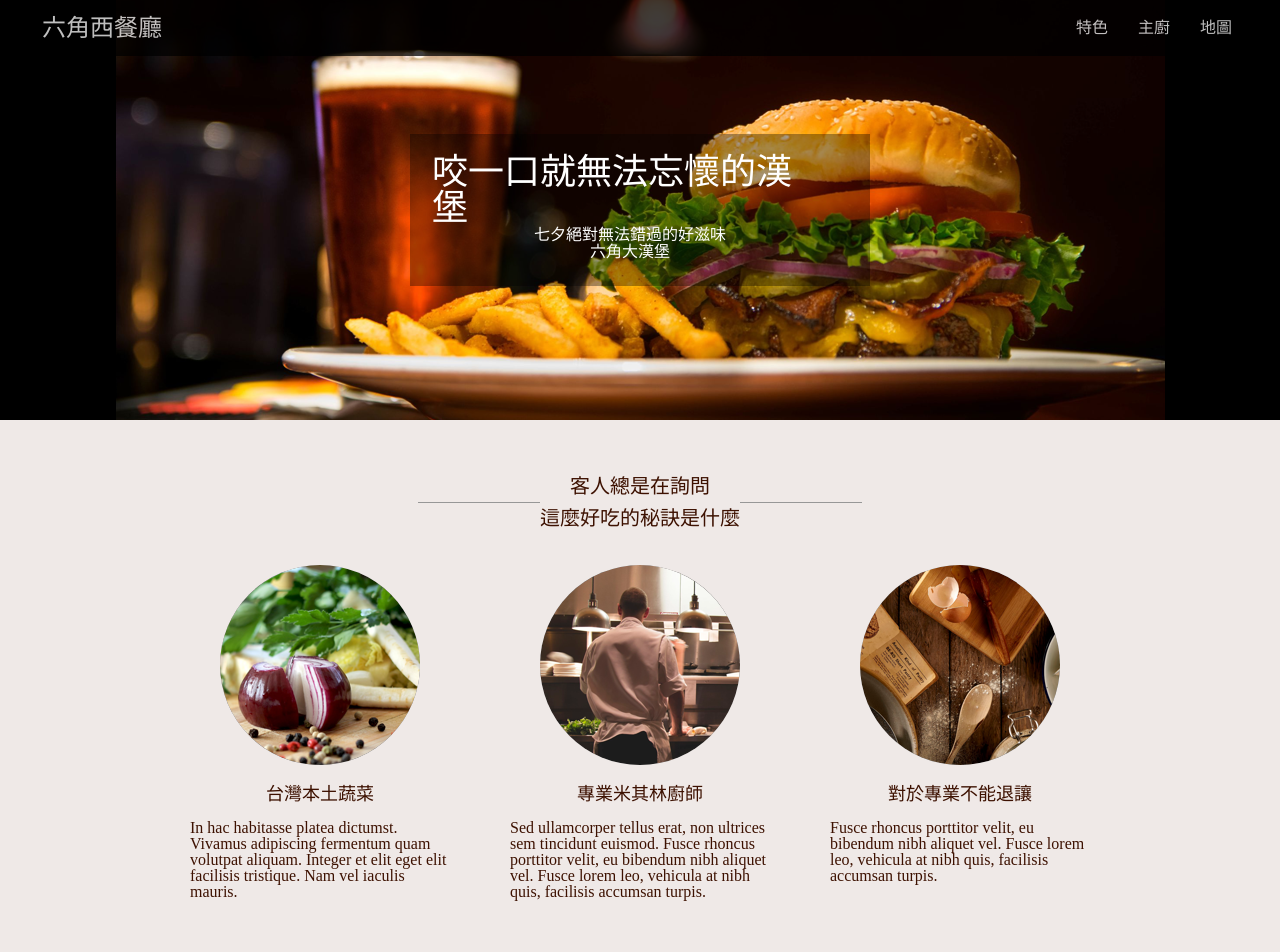
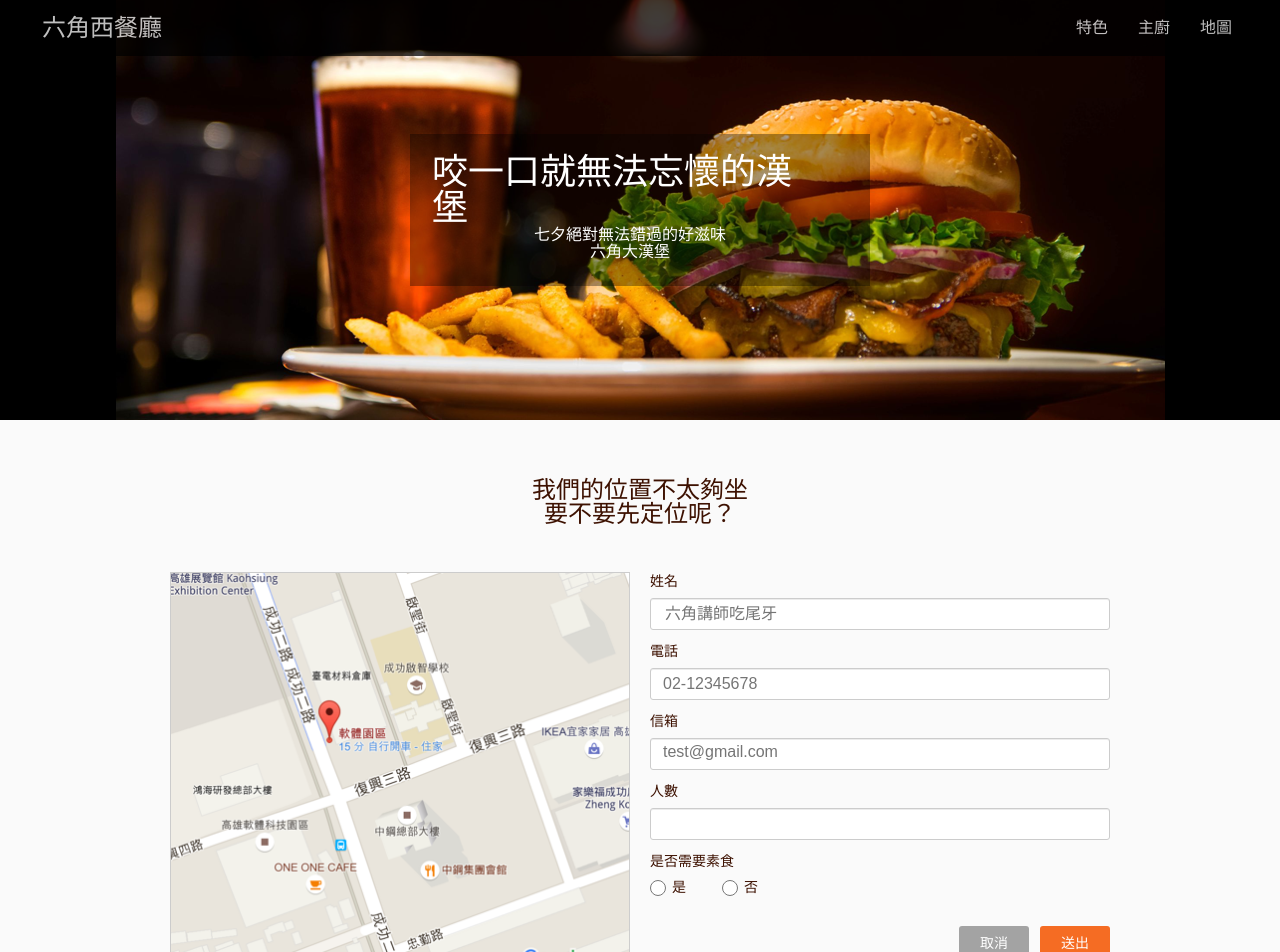
Before and after one commit to Victor81528/roku-restaurant-flex, a Vue app: page / in a window 1280 px wide. Shown: the top 952 px of the page. Built offline with nearby package versions, Linux system fonts and the light colour scheme; a web font is replaced by a local one.

Commit message:
booking done
booking區塊的RWD已完成
nav字體透視的問題仍然存在

```diff
--- a/src/App.vue
+++ b/src/App.vue
@@ -86,7 +86,6 @@
       </div>
     </div>
     <div id="booking">
-      <div class="booking-inside">
       <div class="booking-title">
         <h1>我們的位置不太夠坐<br>要不要先定位呢？</h1>
       </div>
@@ -112,7 +111,7 @@
             </div>
             <div class="items item-5">
               <label for="vegetarian">是否需要素食</label>
-                <div class="vegetarian">
+              <div class="yesorno">
                 <div class="yes">
                   <input type="radio" name="vegetarian" value="是"><p>是</p>
                 </div>
@@ -127,7 +126,6 @@
             <input id="send" type="submit" value="送出">
           </div>
         </form>
-        </div>
       </div>
     </div>
     <div id="footer">
--- a/src/scss/_index.scss
+++ b/src/scss/_index.scss
@@ -11,9 +11,12 @@
   margin-bottom: 12px;
 }
 @mixin booking-label {
+  display: flex;
+  height: 20px;
+  align-items: center;
   margin-bottom: 6px;
-  padding: 3px 0;
   font-size: 14px;
+  color: #3D1101;
 }
 @mixin booking-input {
   width: 100%;
@@ -21,14 +24,18 @@
   height: 32px;
   background: #FFFFFF;
   box-sizing: border-box;
+  box-shadow: inset 0px 1px 0px 0px #ECECEC;
+  font-size: 16px;
+  color: #4A4A4A;
   border: {
     width: 1px;
     style: solid;
     color: #CCCCCC;
     radius: 3px;
   }
-  box-shadow: inset 0px 1px 0px 0px #ECECEC;
-  font-size: 16px;
+  @media screen and (max-width: 576px){
+    max-width: none;
+  }
 }
 body{
   background-color: #EFE9E7;
@@ -64,7 +71,7 @@ body{
         h1{
           font-size: 24px;
           color: #FFFFFF;
-          opacity: none;
+          opacity: 1;
         }
       }
       .nav-list{
@@ -75,11 +82,11 @@ body{
         font-size: 16px;
         li{
           a{
-            color: #FFFFFF;
             margin-left: 30px;
             text-align: center;
             text-decoration: none;
             border-bottom: #3d1101;
+            color: #FFFFFF;
             @media screen and (max-width: 576px){
               display: none;
             }
@@ -182,6 +189,7 @@ body{
     }
     #secret{
       display: flex;
+      display: none;
       width: 100%;
       height: 576px;
       flex-flow: nowrap column;
@@ -242,6 +250,7 @@ body{
           flex-flow: nowrap column;
           justify-content: flex-start;
           align-items: center;
+          box-sizing: border-box;
           margin-right: 60px;
           &:first-child{
             @media screen and (max-width: 576px){
@@ -261,7 +270,6 @@ body{
           }
           @media screen and (max-width: 576px){
             width: 260px;
-            box-sizing: border-box;
           }
           img{
             width: 200px;
@@ -284,6 +292,7 @@ body{
     }
     #chef{
       display: flex;
+      display: none;
       width: 100%;
       height: 460px;
       flex-flow: nowrap row;
@@ -346,7 +355,7 @@ body{
     }
     #feedback{
       display: flex;
-      // display: none;
+      display: none;
       width: 100%;
       min-height: 365px;
       flex-flow: nowrap column;
@@ -356,6 +365,9 @@ body{
       padding: {
         top: 50px;
         bottom: 50px;
+      }
+      @media screen and (max-width: 576px){
+        padding-bottom: 57px;
       }
       .feedback-title{
         height: 32px;
@@ -385,13 +397,26 @@ body{
             right: 10px;
           }
         }
+        @media screen and (max-width: 576px){
+          flex-flow: nowrap column;
+          align-items: center;
+        }
         .feedback-items{
+          // 不能設置height，高度才能被拉大
           display: flex;
           width: 33%;
           max-width: 300px;
           flex-flow: nowrap row;
           align-items: flex-start;
+          box-sizing: border-box;
           margin-right: 20px;
+          @media screen and (max-width: 576px){
+            width: 100%;
+            margin: {
+              right: 0;
+              bottom: 30px;
+            }
+          }
           &:nth-child(3){
             margin: 0;
           }
@@ -433,6 +458,7 @@ body{
               opacity: 75%;
               line-height: 24px;
               font-size: 16px;
+              opacity: 75%;
             }
           }
         }
@@ -441,24 +467,37 @@ body{
     #booking{
       display: flex;
       // display: none;
-      width: 100vw;
+      width: 100%;
       height: 588px;
+      flex-flow: nowrap column;
+      justify-content: flex-start;
+      box-sizing: border-box;
       background-color: #FAFAFA;
+      padding: {
+        top: 50px;
+        bottom: 50px;
+      }
+      @media screen and (max-width: 576px){
+        padding-top: 43px;
+        height: auto;
+      }
+      .booking-title{
+        display: flex;
+        min-height: 64px;
         justify-content: center;
-      .booking-inside{
-        display: flex;
-        width: 100%;
-        height: 100%;
-        flex-flow: nowrap column;
-        justify-content: center;
-        .booking-title{
+        align-items: center;
+        margin: {
+          bottom: 38px;
+        }
+        @media screen and (max-width: 576px){
+          margin: {
+            bottom: 30px;
+          }
+        }
         h1{
           color: #3D1101;
           font-size: 24px;
           text-align: center;
-            margin: {
-              bottom: 38px;
-            }
         }
       }
       .booking-content{
@@ -466,28 +505,49 @@ body{
         width: 100%;
         flex-flow: nowrap row;
         justify-content: center;
+        box-sizing: border-box;
+        padding: {
+          left: 42px;
+          right: 42px;
+        }
+        @media screen and (max-width: 768px){
+          padding: {
+            left: 10px;
+            right: 10px;
+          }
+        }
+        @media screen and (max-width: 576px){
+          flex-flow: nowrap column;
+          align-items: center;
+        }
         img{
           width: 50%;
           max-width: 460px;
           height: 386px;
           object-fit: cover;
           margin: {
-              right: 10px;
-              left: 10px;
+            right: 20px;
           }
           @media screen and (max-width: 768px){
             max-width: 363px;
           }
+          @media screen and (max-width: 576px){
+            width: 100%;
+            max-width: none;
+            margin: {
+              right: 0;
+              bottom: 30px;
+            }
+          }
         }
         .booking-info{
           display: flex;
-            width: 50%;
+          width: 100%;
           max-width: 460px;
           flex-flow: nowrap column;
           justify-content: space-between;
-            margin: {
-              right: 10px;
-              left: 10px;
+          @media screen and (max-width: 576px){
+            max-width: none;
           }
           .booking-list{
             .item-1{
@@ -535,30 +595,36 @@ body{
               label{
                 @include booking-label();
               }
-                .vegetarian{
+              .yesorno{
                 display: flex;
+                height: 20px;
                 flex-flow: nowrap row;
                 justify-content: flex-start;
                 div{
                   display: flex;
                   flex-flow: nowrap row;
                   justify-content: flex-start;
+                  align-items: center;
+                  box-sizing: border-box;
                   margin-right: 36px;
                   input{
                     @include booking-input();
-                      width: auto;
+                    width: 16px;
                     height: 16px;
                     margin-right: 6px;
                     box-shadow: none;
                     border: {
                       width: 1px;
                       style: solid;
-                        color: #4A90E2;
+                      color: #9B9B9B;
+                    }
+                    &:focus{
+                      border-color: #4A90E2;
                     }
                   }
                   p{
                     font-size: 14px;
-                      height: 20px;
+                    color: #3D1101;
                   }
                 }
               }
@@ -577,6 +643,7 @@ body{
               background: rgba(0,0,0,0.35);
               opacity: 100%;
               color: white;
+              margin-right: 11px;
               border: {
                 style: none;
                 radius: 3px;
@@ -591,10 +658,6 @@ body{
               border: {
                 style: none;
                 radius: 3px;
-                }
-                margin: {
-                  left: 11px;
-                }
               }
             }
           }
```
Lines whose indentation alone changed are shown as unchanged.
